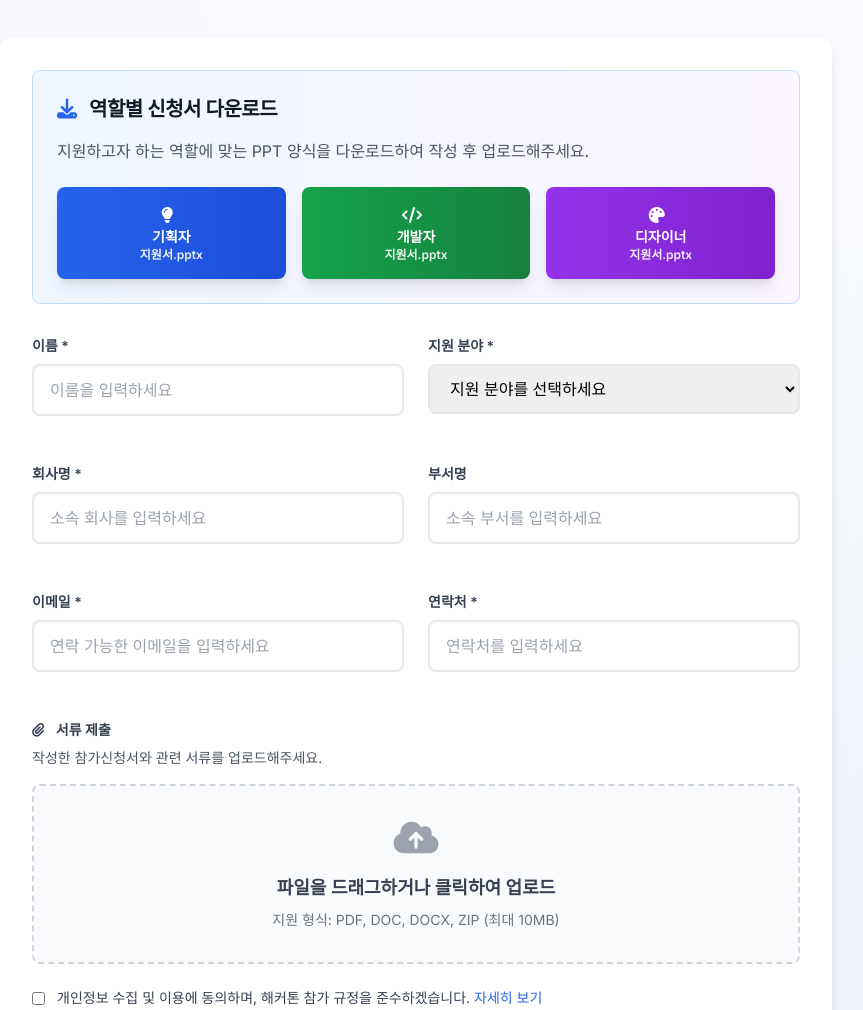
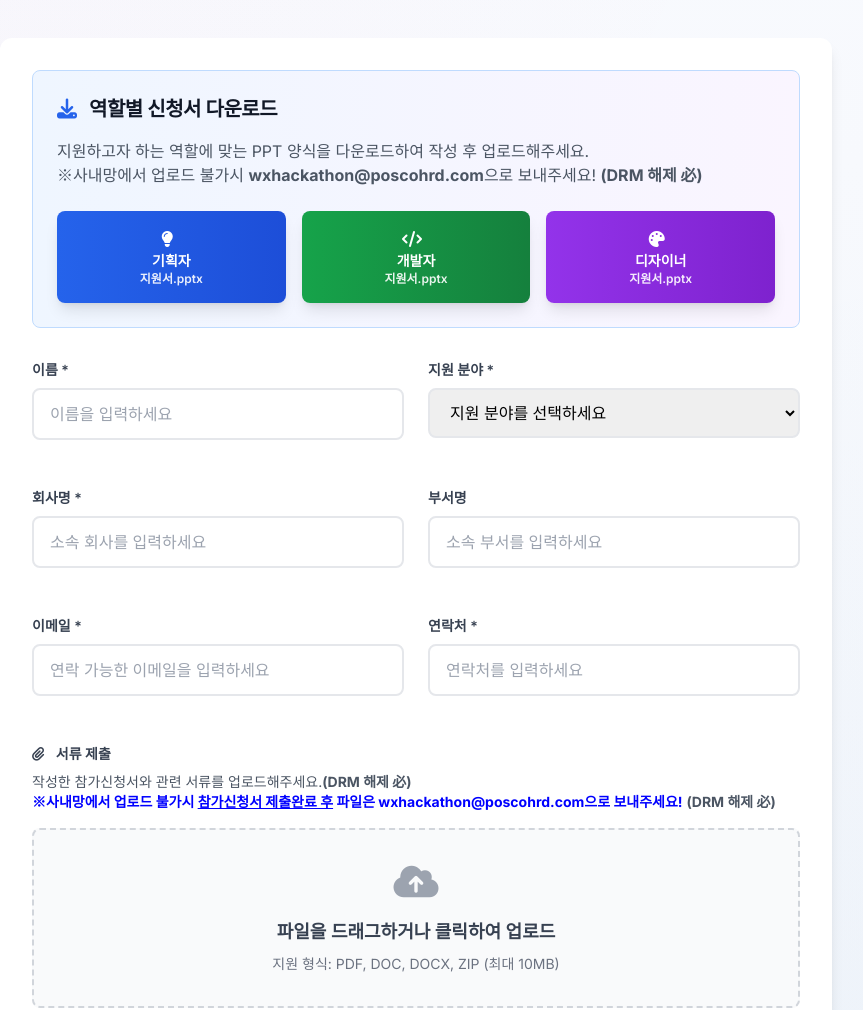
Before and after one commit to hrdkdh/hrdkdh.github.io, a plain HTML site: page wxhackathon/2025/index.html in a window 1280 px wide. Shown: the part 6100-7110 px from the top of the page, without its empty margins (224-1087 px from the left). Drawn offline with nearby package versions, Linux system fonts and the light colour scheme.

Commit message:
Update application instructions with email submission details and DRM notice

```diff
--- a/wxhackathon/2025/index.html
+++ b/wxhackathon/2025/index.html
@@ -670,7 +670,7 @@
                         <i class="fas fa-download text-blue-600 mr-2"></i>
                         역할별 신청서 다운로드
                     </h3>
-                    <p class="text-gray-600 mb-6">지원하고자 하는 역할에 맞는 PPT 양식을 다운로드하여 작성 후 업로드해주세요.</p>
+                    <p class="text-gray-600 mb-6">지원하고자 하는 역할에 맞는 PPT 양식을 다운로드하여 작성 후 업로드해주세요.<br>※사내망에서 업로드 불가시 <strong>wxhackathon@poscohrd.com</strong>으로 보내주세요! <strong>(DRM 해제 必)</strong></p>
                     <div class="grid md:grid-cols-3 gap-4">
                         <button onclick="downloadForm('dreamer')" class="bg-gradient-to-r from-blue-600 to-blue-700 hover:from-blue-700 hover:to-blue-800 text-white px-6 py-4 rounded-lg font-semibold transition-all duration-300 shadow-lg hover:shadow-xl transform hover:-translate-y-1">
                             <i class="fas fa-lightbulb mr-2"></i>
@@ -775,7 +775,7 @@
                             <i class="fas fa-paperclip mr-2"></i>
                             서류 제출
                         </label>
-                        <p class="text-sm text-gray-600 mb-4">작성한 참가신청서와 관련 서류를 업로드해주세요.</p>
+                        <p class="text-sm text-gray-600 mb-4">작성한 참가신청서와 관련 서류를 업로드해주세요.<strong>(DRM 해제 必)</strong><br><span style="font-weight: bold;color:blue;">※사내망에서 업로드 불가시 <span style="text-decoration-line: underline;">참가신청서 제출완료 후</span> 파일은 wxhackathon@poscohrd.com으로 보내주세요!</span> <strong>(DRM 해제 必)</strong></p>
 
                         <div class="upload-area">
                             <i class="fas fa-cloud-upload-alt text-4xl text-gray-400 mb-4"></i>
```
